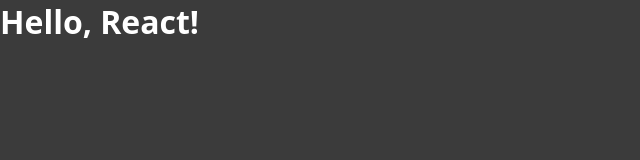
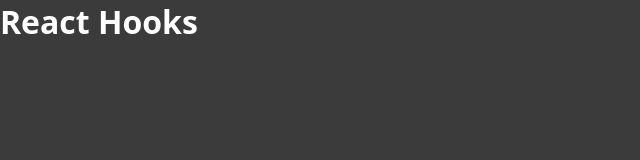
Before and after one commit to Espadv69/React_Beginner, a React (Vite) app in the folder 04-hooks-02/: page / in a window 1280 px wide. Shown: the top 160 px of the page, without its empty margins (0-640 px from the left). Built offline with nearby package versions, Linux system fonts and the light colour scheme.

Commit message:
update main.jsx to render a container with a title for React Hooks

```diff
--- a/04-hooks-02/src/main.jsx
+++ b/04-hooks-02/src/main.jsx
@@ -5,6 +5,8 @@ import './css/main.css'
 
 const root = ReactDOM.createRoot(document.getElementById('root'))
 
-root.render (
-  <h1>Hello, React!</h1>
+root.render(
+  <div className="container-index">
+    <h1 className="h1-title">React Hooks</h1>
+  </div>
 )
```
